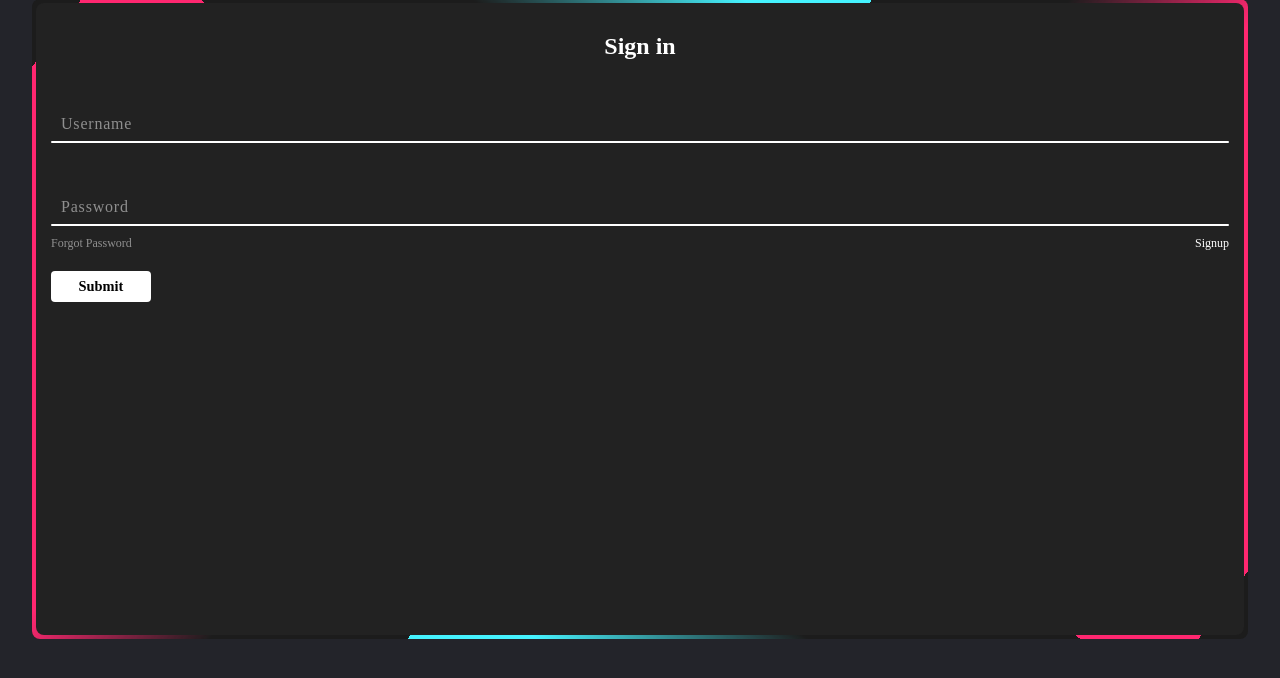
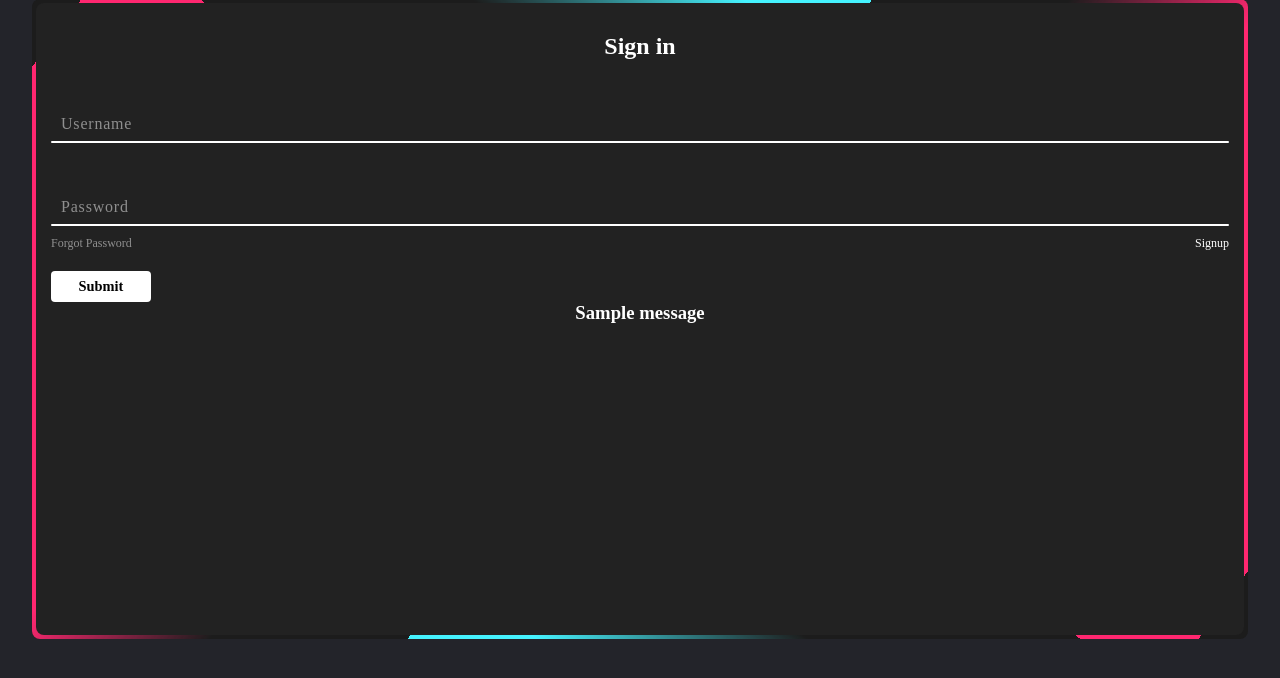
Before and after one commit to Fikiri20/8Tech, a Django app: page /accounts/login/ in a window 1280 px wide. Shown: the part 81-759 px from the top of the page. Run offline with Django 5.2, Linux system fonts and the light colour scheme; one stand-in notice (Sample message) is shown.

Commit message:
Update login.html

```diff
--- a/templates/login.html
+++ b/templates/login.html
@@ -34,13 +34,13 @@
               </div>
 
             <input type="Submit">
+            <div class="log">
+	    {% for message in messages %}
+	    <h3>{{message}}</h3>
+	    {% endfor %}
+	    </div>
         </form>
 
-        <div>
-            {% for message in messages %}
-            <h3>{{message}}</h3>
-            {% endfor %}
-        </div>
     </div>
 
     </body>
```
